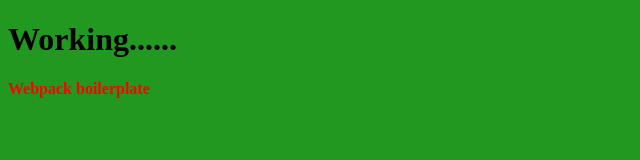
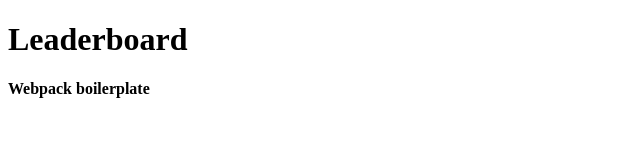
Before and after one commit to ookino/leaderboard, a website built with webpack: page src/index.html in a window 1280 px wide. Shown: the whole page, without its empty margins (0-640 px from the left). Built offline with nearby package versions, Linux system fonts and the light colour scheme.

Commit message:
Updated repository files

```diff
--- a/src/index.html
+++ b/src/index.html
@@ -3,9 +3,9 @@
   <head>
     <meta charset="UTF-8" />
     <meta name="viewport" content="width=device-width, initial-scale=1.0" />
-    <title>Webpack boiler</title>
+    <title>Lederboard</title>
   </head>
   <body>
-    <h1>Working......</h1>
+    <h1>Leaderboard</h1>
   </body>
 </html>
--- a/src/style/style.scss
+++ /dev/null
@@ -1,7 +0,0 @@
-.hello {
-  color: red;
-}
-
-body {
-  background-color: rgb(33, 153, 33);
-}
```
Also changed, not shown: src/style/style.css, 1 other file.
